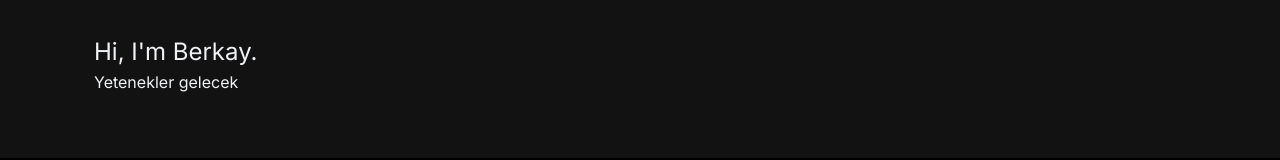
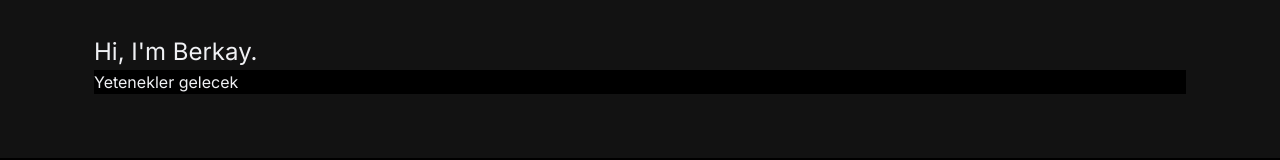
Before and after one commit to berkaycoban/homepage, a Next.js app: page / in a window 1280 px wide. Shown: the part 378-538 px from the top of the page. Built offline with nearby package versions, Linux system fonts and the light colour scheme.

Commit message:
:bug: fix react dom className

```diff
--- a/components/about/index.js
+++ b/components/about/index.js
@@ -15,7 +15,7 @@ function About() {
           <LanguageText tid={'about'} />
         </Body>
 
-        <div class={styles.skills}>Yetenekler gelecek</div>
+        <div className={styles.skills}>Yetenekler gelecek</div>
       </Wrapper>
     </section>
   )
--- a/components/about/style.module.css
+++ b/components/about/style.module.css
@@ -10,3 +10,7 @@
     text-decoration: underline;
   }
 }
+
+.skills {
+  background-color: black;
+}
```
